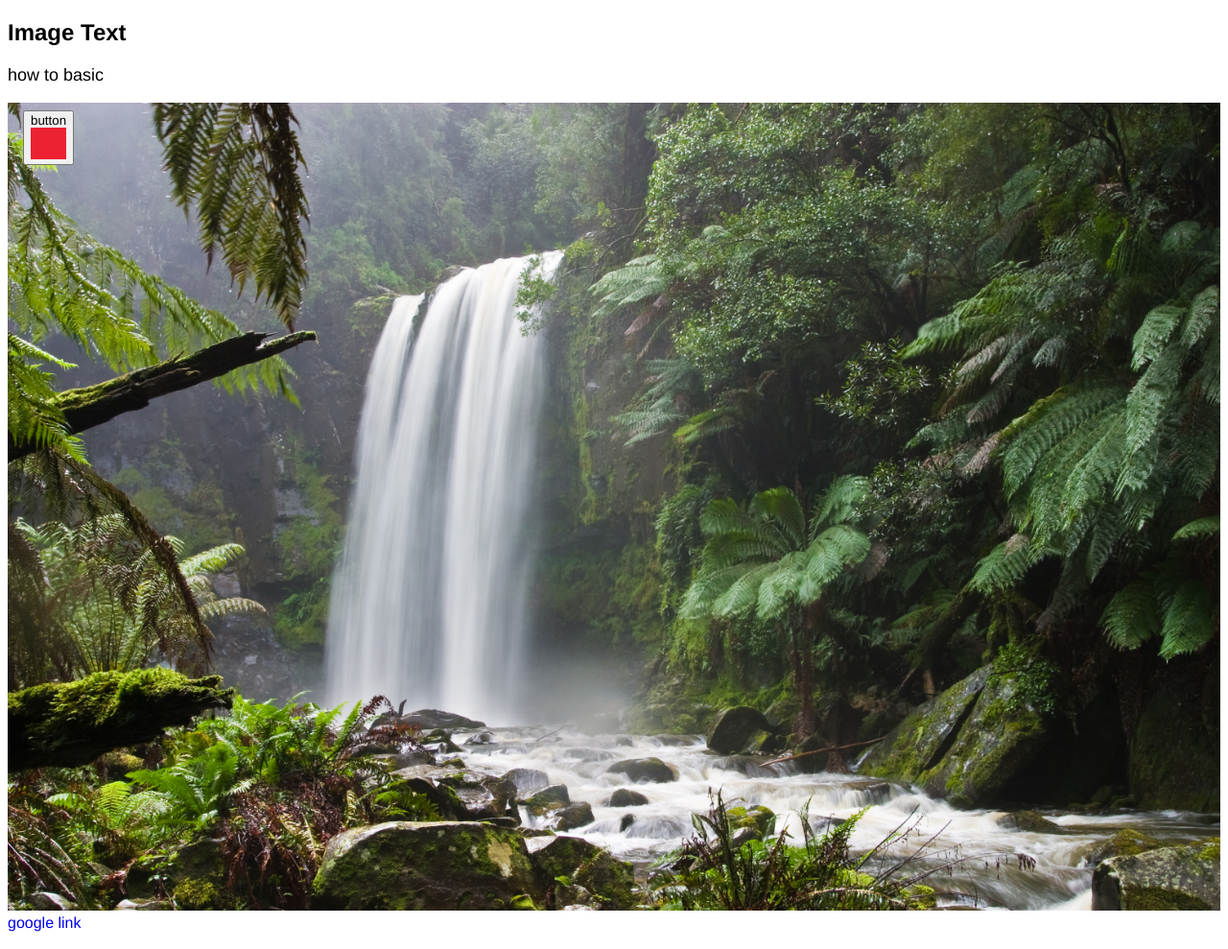
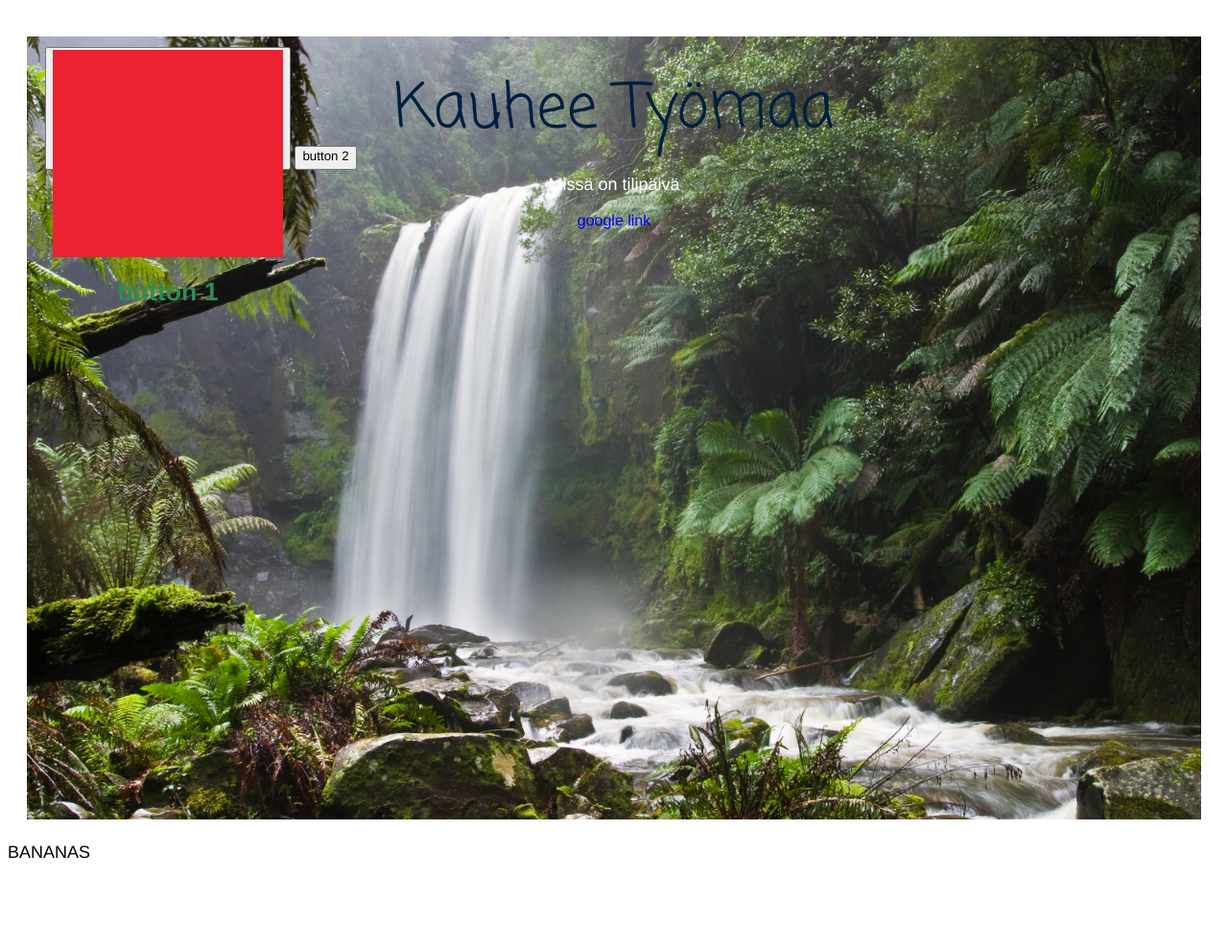
Before and after one commit to KiDoCo/Portfolio, a PHP site: page / in a window 1280 px wide. Shown: the whole page at 96% size. After the commit the page ends 895 px from the top, so only its background shows below. Run offline with PHP 8.4, Linux system fonts and the light colour scheme; lists and menus that the app fills with data are empty.

Commit message:
ADD background func and animation

```diff
--- a/Resources/CSS/BackGround.css
+++ b/Resources/CSS/BackGround.css
@@ -1,3 +1,18 @@
-.bg{
-	background-image: url("/Images/Hopetoun_falls.jpg");
+
+@keyframes asdf{
+	0% , 100%{
+		color: #001F3F;
+		}
+	50%
+	{
+	color: #FF4136;
+	}
 }
+
+.TextBackground{
+
+    font-family: 'Coming Soon';
+	font-size: 64px;
+	animation: asdf 0.1s infinite;
+
+}
--- a/Resources/CSS/Container.css
+++ b/Resources/CSS/Container.css
@@ -1,29 +1,57 @@
-.container {
-    position: relative;
-    text-align: center;
-    color: white;
+/*attribute modifications*/
 
-}
-
-
-.dropdown {
-	position: absolute;
-	display : inline-block;
-
+header{
+	float: left;
+	max-width: 30%
+	max-height : 300px;
+	background: url('file:///C:/Users/userid/desktop/f/pic.jpg') no-repeat center center fixed;
+	padding: 20px;
+	text-align: center;
+	font-family: "Courier New",Helvetica;
+	width: auto;
+	height: auto;
 
 }
 
 img  {
-	border 1px solid #ddd;
-	border-radius: 4px
+	border: none
 	padding 5px;
 	max-width: 100%;
 	height: auto;
 }
 
 button {
-max-width: 128px;
-height : auto;
+	width : auto;
+    height : auto;
+	max-height: 128px;
+	max-width: 256px;
+
+}
+
+/*Classes*/
+
+.container {
+    position: relative;
+    text-align: center;
+    color: white;
+}
+
+
+.dropdown {
+	position: relative;
+	display : inline-block;
+	float: left;
+	cursor: pointer;
+}
+
+.dropdown:not(:last-child){
+		border-right: none;
+}
+
+.dropdown:after{
+	content: "";
+	clear: both;
+	display: table;
 }
 
 .dropdown-content{
@@ -38,6 +66,7 @@ height : auto;
 
 .dropdown:hover .dropdown-content{
 	display: block;
+    background-color: #ff2300;
 }
 
 .bottom-left {
@@ -66,7 +95,7 @@ height : auto;
 
 .centered {
     position: absolute;
-    top: 50%;
+    top: 15%;
     left: 50%;
     transform: translate(-50%, -50%);
 }
--- a/index.html
+++ b/index.html
@@ -1,8 +1,10 @@
 <!DOCTYPE html>
 <html>
 <head>
+<meta charset="UTF-8">
 <meta name="viewport" content="width=device-width, initial-scale=1">
 <title>Title holder</title>
+<link href='https://fonts.googleapis.com/css?family=Coming Soon' rel='stylesheet'>
 <link href="./Resources/CSS/ImageTextOverlay.css" type="text/css"rel="stylesheet">
 <link href="./Resources/CSS/Container.css" rel="stylesheet">
 <link href="./Resources/CSS/BackGround.css" rel="stylesheet">
@@ -10,31 +12,60 @@
 </head>
 <body>
 
-<h2>Image Text</h2>
-<p>how to basic</p>
 
 
-<div class="container">
+<header>
+
+<div class= "container">
+	<img src="Resources/Images/Hopetoun_falls.jpg" alt="Snow">
+	<div class = "centered">
+	<div class ="TextBackground" > Kauhee Työmaa </div>
+<p>Missä on tilipäivä</p>
+<a href="https://www.google.com/" target="_blank"<p> google link</p></a>
+	</div>
 
 
 
-	<img src="Resources/Images/Hopetoun_falls.jpg" alt="Snow" style="width:100%;">
 	<div class= "top-left">
-		 <button class = "dropdown">
-		 button
-		 <img src = "./Resources/Images/testbutton.jpg" alt="test button image" width : 50%  text-align="right">
-		 </button>
-			<div class = "dropdown-content">
+	<table style: 100%>
+	<tr>
+	 <th rowspan= "5" null >
+		 <button style = "width:33,3%">
+		 <div class="dropdown">
+		 <img src = "./Resources/Images/testbutton.jpg" alt="test button image" width : 50%  text-align="right" >
+<h1>button 1</h1>
+
+		 			<div class = "dropdown-content">
 				<p> Faggot </p>
 			</div>
+			</div>
+			</button>
+					 <button style = "width:33,3%">
+					 		 <div class="dropdown">
+			button 2
+					 <div class = "dropdown-content">
+					 <p> Eikö toimi hähää </p>
+					 			</div>
+											</div>
+					 			</button>
+			</th>
+			</tr>
+			</table>
 		</div>
+
 	</div>
 </div>
 
 
+</header>
+
+<article>
+
+<p> BANANAS </p>
+
+</article>
 
 
 
-<a href="https://www.google.com/" target="_blank"<p> google link</p></a>
 </body>
 </html>
```
